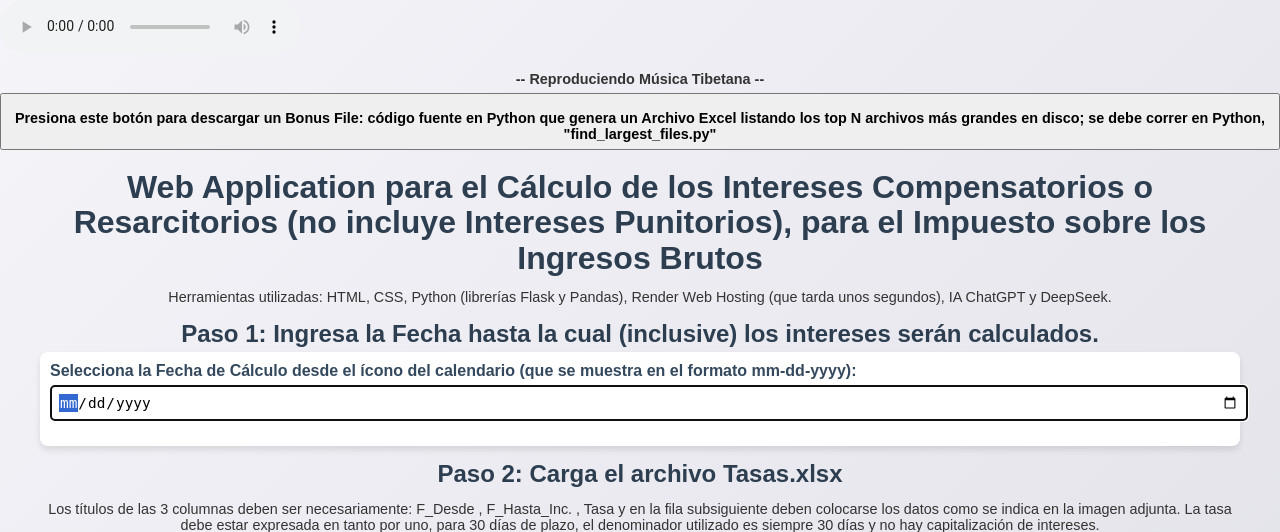
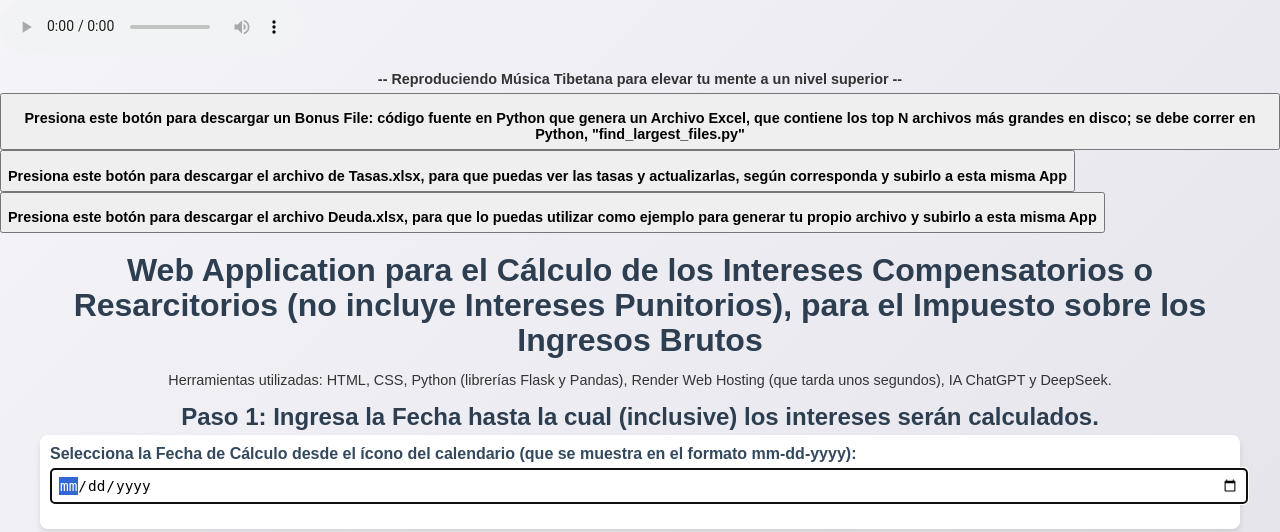
Before and after one commit to vnatale52/calculo_intereses, a Flask app: page / in a window 1280 px wide. Shown: the top 532 px of the page. Run offline with Flask 3, Linux system fonts and the light colour scheme; data that the repository does not hold is empty.

Commit message:
Add files via upload

```diff
--- a/templates/index.html
+++ b/templates/index.html
@@ -14,10 +14,18 @@
          <source src="{{ url_for('static', filename='Música_Tibetana.ogg') }}" type="audio/mpeg">
 		 Your browser does not support the audio element.
     </audio>
-          <p> <b> --  Reproduciendo Música Tibetana  -- </b> </p>
+          <p> <b> --  Reproduciendo Música Tibetana para elevar tu mente a un nivel superior -- </b> </p>
 
-    <button onclick="window.location.href='{{ url_for('download_file') }}'">
-    <p> <b>Presiona este botón para descargar un Bonus File: código fuente en Python que genera un Archivo Excel listando los top N archivos más grandes en disco; se debe correr en Python, "find_largest_files.py" </b> </p>
+    <button onclick="window.location.href='{{ url_for('download_file_bonus') }}'">
+    <p> <b> Presiona este botón para descargar un Bonus File: código fuente en Python que genera un Archivo Excel, que contiene los top N archivos más grandes en disco; se debe correr en Python, "find_largest_files.py" </b> </p>
+    </button>
+
+    <button onclick="window.location.href='{{ url_for('download_file_tasas') }}'">
+    <p> <b> Presiona este botón para descargar el archivo de Tasas.xlsx, para que puedas ver las tasas y actualizarlas, según corresponda y subirlo a esta misma App </b> </p>
+    </button>
+
+    <button onclick="window.location.href='{{ url_for('download_file_deuda') }}'">
+    <p> <b>  Presiona este botón para descargar el archivo Deuda.xlsx, para que lo puedas utilizar como ejemplo para generar tu propio archivo y subirlo a esta misma App </b> </p>
     </button>
 
         <div class="container">
```
